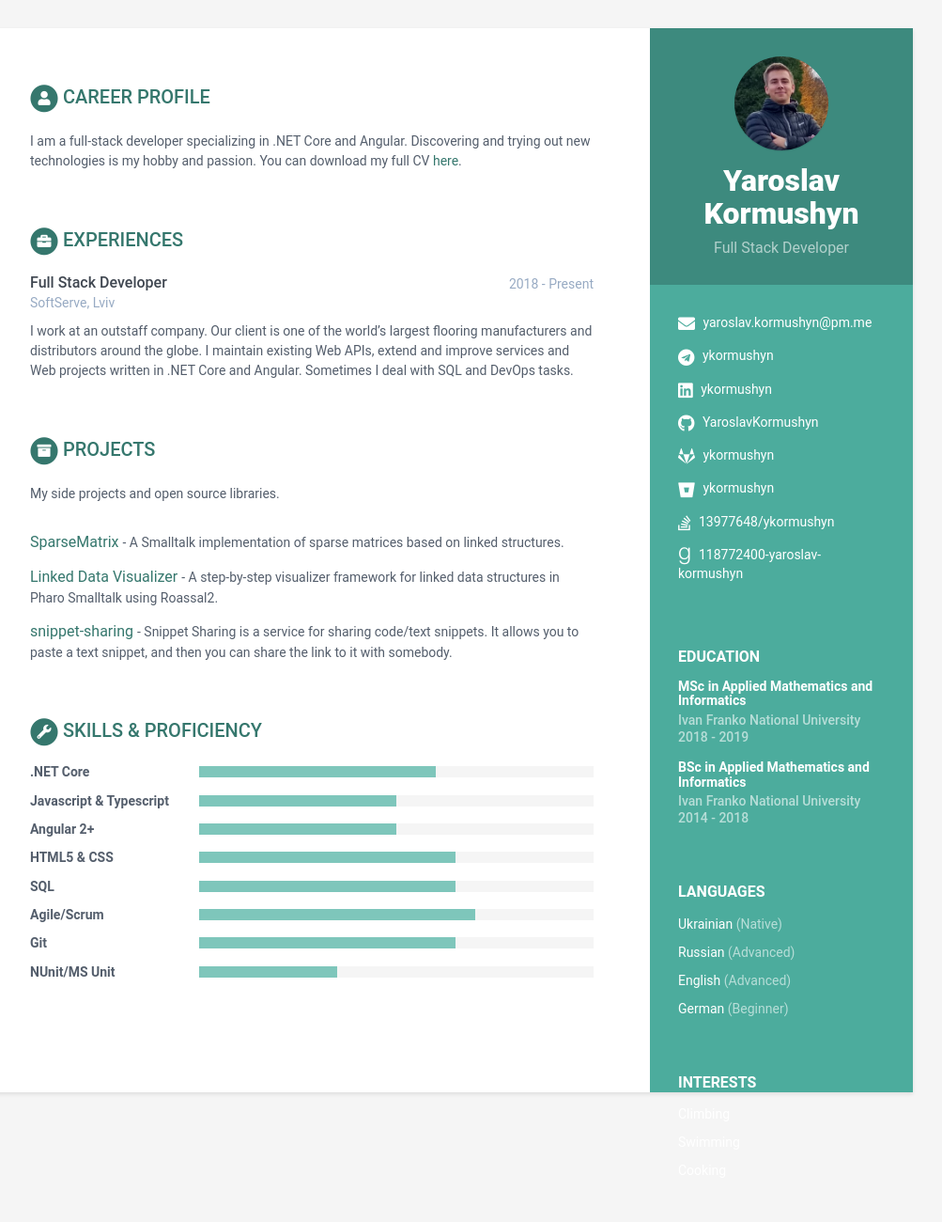
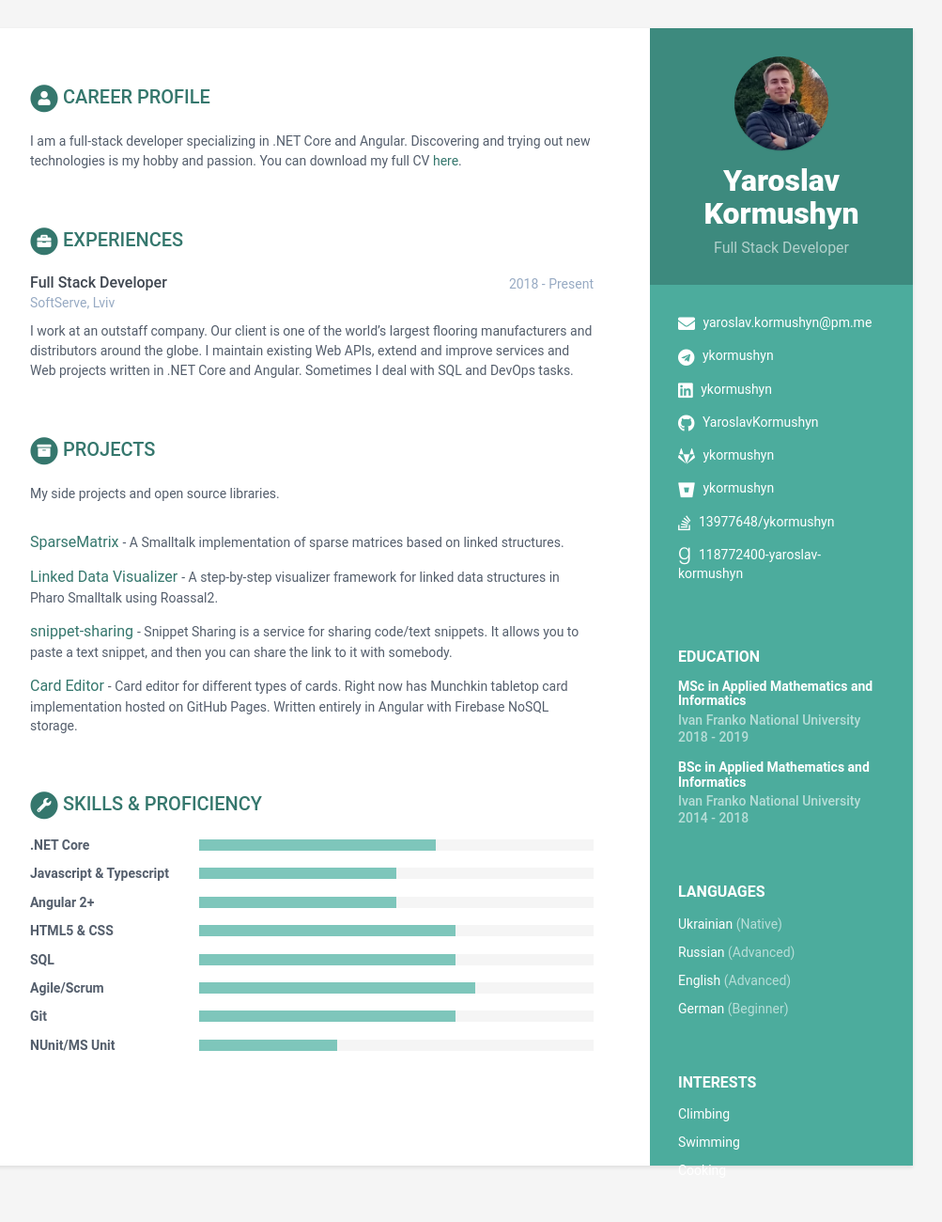
Before and after one commit to YaroslavKormushyn/yaroslavkormushyn.github.io, a Jekyll site: the page built from index.html, in a window 1280 px wide. Shown: the whole page at 94% size, without its empty margins (168-1171 px from the left). Built offline with Jekyll 4.4.1, drawn with Linux system fonts in a browser that asks for light colours.

Commit message:
Add card editor side project.

```diff
--- a/_data/data.yml
+++ b/_data/data.yml
@@ -92,6 +92,10 @@ projects:
         link: "https://github.com/QwerMike/snippet-sharing"
         tagline: "Snippet Sharing is a service for sharing code/text snippets. It allows you to paste a text snippet, and then you can share the link to it with somebody."
 
+      - title: Card Editor
+        link: "https://github.com/NastyaKolomoets/card-editor"
+        tagline: "Card editor for different types of cards. Right now has Munchkin tabletop card implementation hosted on GitHub Pages. Written entirely in Angular with Firebase NoSQL storage."
+
 # publications:
 #     title: Publications
 #     intro: |
```
